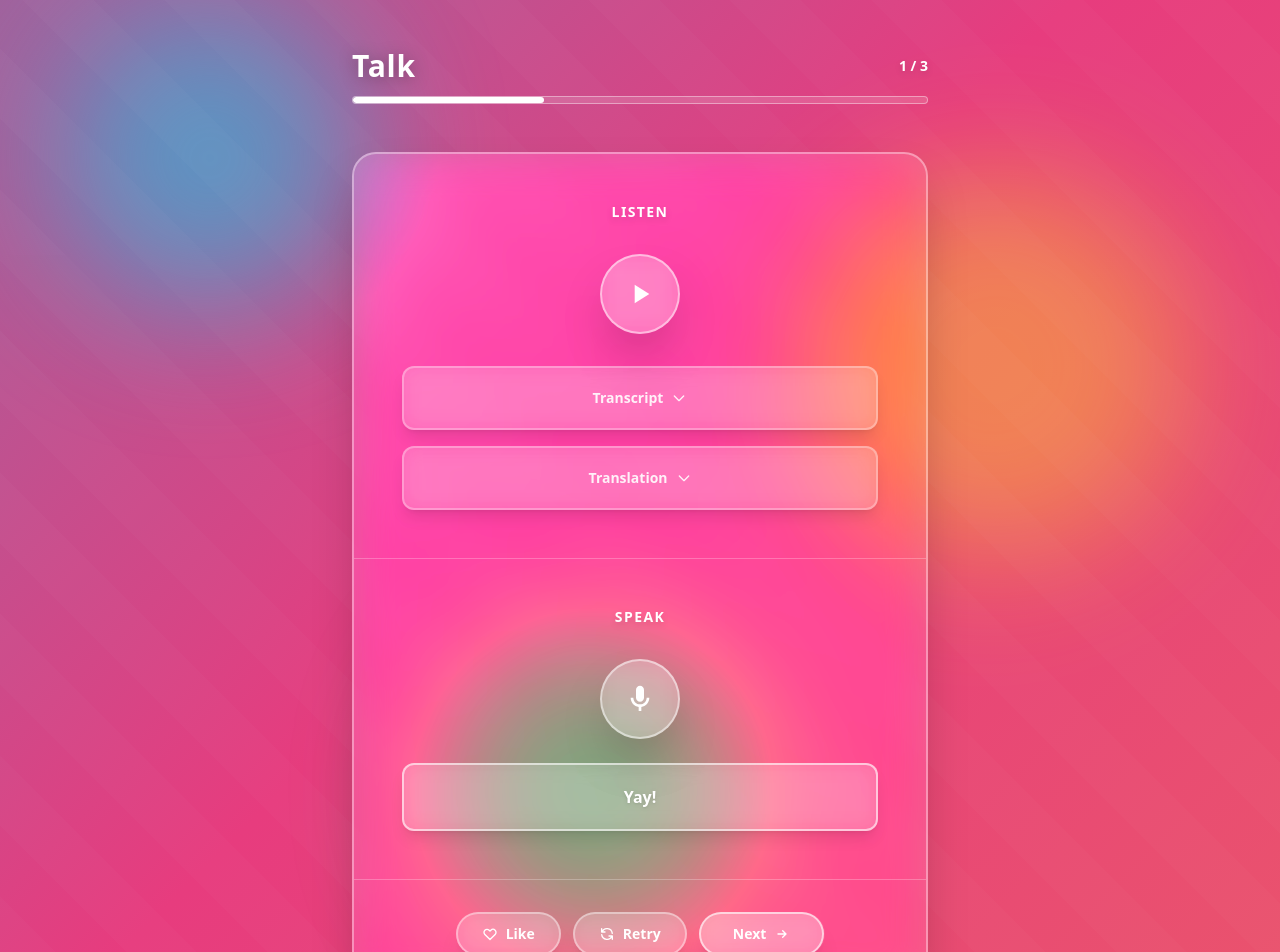
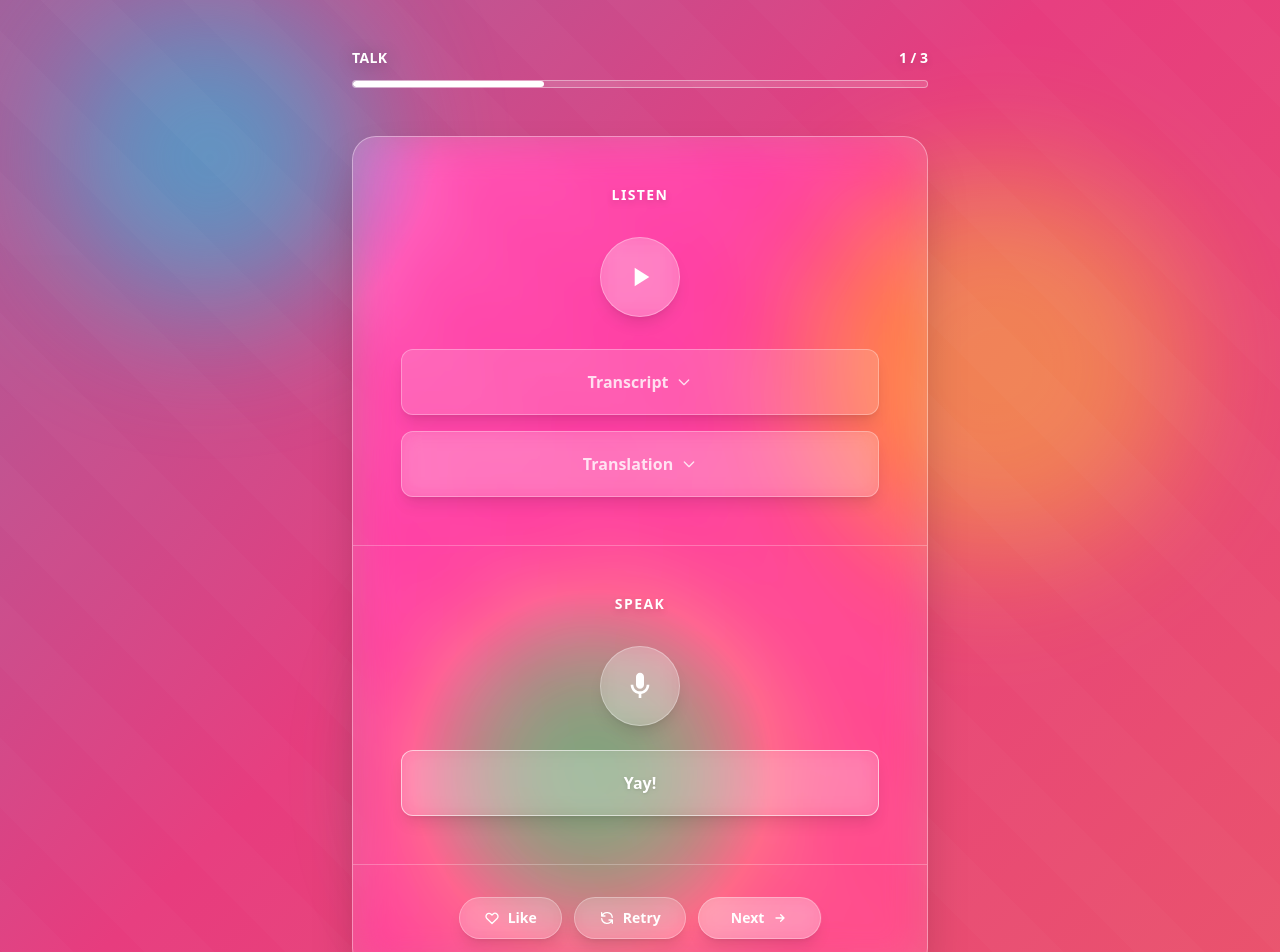
Before and after one commit to joshuafolkken/talk-svelte, a SvelteKit app: page / in a window 1280 px wide. Shown: the top 952 px of the page. Built offline with nearby package versions, Linux system fonts and the light colour scheme.

Commit message:
game screen #27 mono liquid

```diff
--- a/src/routes/+page.svelte
+++ b/src/routes/+page.svelte
@@ -37,9 +37,11 @@
 		if (is_playing) {
 			audio_element.pause()
 			is_playing = false
+			console.log('pause')
 		} else {
 			audio_element.play()
 			is_playing = true
+			console.log('play')
 		}
 	}
 
@@ -59,7 +61,7 @@
 		liked = !liked
 	}
 
-	function retry(): void {
+	async function retry(): Promise<void> {
 		show_transcript = false
 		show_translation = false
 		user_transcript = ''
@@ -67,8 +69,12 @@
 
 		if (audio_element && is_playing) {
 			audio_element.pause()
+			audio_element.currentTime = 0
 		}
 		is_playing = false
+
+		await new Promise((resolve) => setTimeout(resolve, 500))
+		play_audio()
 	}
 
 	function next_question(): void {
@@ -123,7 +129,7 @@
 		<div class="mb-12">
 			<div class="mb-3 flex items-center justify-between">
 				<h1
-					class="text-3xl font-bold tracking-wide text-white drop-shadow-[0_2px_8px_rgba(0,0,0,0.3)]"
+					class="text-sm font-bold tracking-wide text-white uppercase drop-shadow-[0_2px_8px_rgba(0,0,0,0.3)]"
 				>
 					Talk
 				</h1>
@@ -144,7 +150,7 @@
 
 		<!-- Main Card with STRONG Glass Effect -->
 		<div
-			class="overflow-hidden rounded-3xl border-2 border-white/40 shadow-2xl"
+			class="overflow-hidden rounded-3xl border border-white/40 shadow-2xl"
 			style="background: rgba(255, 255, 255, 0.1); backdrop-filter: blur(20px) saturate(180%);"
 		>
 			<!-- Audio Section-->
@@ -157,7 +163,7 @@
 				<div class="mb-8 flex justify-center">
 					<button
 						onclick={play_audio}
-						class="group relative flex h-20 w-20 items-center justify-center rounded-full border-2 border-white/50 text-white shadow-2xl transition-all duration-200 hover:scale-110 active:scale-95"
+						class="group relative flex h-20 w-20 items-center justify-center rounded-full border border-white/30 text-white shadow-lg transition-all duration-200 hover:scale-110 hover:border-white/60 hover:shadow-2xl active:scale-95"
 						style="background: rgba(255, 255, 255, 0.2); backdrop-filter: blur(10px);"
 					>
 						<svg class="h-8 w-8" fill="currentColor" viewBox="0 0 24 24">
@@ -178,16 +184,16 @@
 				<!-- Transcript Section -->
 				<button
 					onclick={toggle_transcript}
-					class="mb-4 w-full rounded-xl border-2 p-5 text-center shadow-lg transition-all duration-300 {show_transcript
+					class="mb-4 w-full rounded-xl border p-5 text-center shadow-lg transition-all duration-200 {show_transcript
 						? 'border-white/60 text-white'
-						: 'border-white/30 text-white/90 hover:border-white/50'}"
-					style="background: rgba(255, 255, 255, 0.15); backdrop-filter: blur(10px);"
+						: 'border-white/30 text-white/80 hover:scale-[1.02] hover:border-white/60 hover:bg-white/25 hover:shadow-2xl'}"
+					style="background: rgba(255, 255, 255, 0.15); back8drop-filter: blur(10px);"
 				>
 					{#if show_transcript}
 						<span class="text-base font-bold drop-shadow">{question.transcript}</span>
 					{:else}
 						<div class="flex items-center justify-center gap-2">
-							<span class="text-sm font-semibold">Transcript</span>
+							<span class="text-base font-semibold">Transcript</span>
 							<svg class="h-4 w-4" fill="none" stroke="currentColor" viewBox="0 0 24 24">
 								<path
 									stroke-linecap="round"
@@ -203,16 +209,16 @@
 				<!-- Translation Section -->
 				<button
 					onclick={toggle_translation}
-					class="w-full rounded-xl border-2 p-5 text-center shadow-lg transition-all duration-300 {show_translation
+					class="w-full rounded-xl border p-5 text-center shadow-lg transition-all duration-200 {show_translation
 						? 'border-white/60 text-white'
-						: 'border-white/30 text-white/90 hover:border-white/50'}"
+						: 'border-white/30 text-white/80 hover:scale-[1.02] hover:border-white/60 hover:bg-white/25 hover:shadow-2xl'}"
 					style="background: rgba(255, 255, 255, 0.15); backdrop-filter: blur(10px);"
 				>
 					{#if show_translation}
 						<span class="text-base font-bold drop-shadow">{question.translation}</span>
 					{:else}
 						<div class="flex items-center justify-center gap-2">
-							<span class="text-sm font-semibold">Translation</span>
+							<span class="text-base font-semibold">Translation</span>
 							<svg class="h-4 w-4" fill="none" stroke="currentColor" viewBox="0 0 24 24">
 								<path
 									stroke-linecap="round"
@@ -236,9 +242,9 @@
 				<div class="flex flex-col items-center gap-6">
 					<button
 						onclick={toggle_recording}
-						class="flex h-20 w-20 items-center justify-center rounded-full shadow-2xl transition-all duration-200 hover:scale-110 active:scale-95 {is_recording
-							? 'border-2 border-red-300/60 bg-red-500 text-white'
-							: 'border-2 border-white/50 text-white'}"
+						class="flex h-20 w-20 items-center justify-center rounded-full shadow-lg transition-all duration-200 hover:scale-110 hover:shadow-2xl active:scale-95 {is_recording
+							? 'animate-pulse border border-red-300/30 bg-red-500 text-white hover:border-red-300/60'
+							: 'border border-white/30 text-white hover:border-white/60'}"
 						style={is_recording
 							? ''
 							: 'background: rgba(255, 255, 255, 0.2); backdrop-filter: blur(10px);'}
@@ -258,14 +264,26 @@
 					</button>
 
 					<div
-						class="w-full rounded-xl border-2 p-5 text-center shadow-lg transition-all duration-300 {user_transcript
+						class="w-full rounded-xl border p-5 text-center shadow-lg transition-all duration-200 {user_transcript
 							? 'border-white/60 text-white'
-							: 'border-white/30 text-white/90'}"
+							: 'border-white/30 text-white/80'}"
 						style="background: rgba(255, 255, 255, 0.15); backdrop-filter: blur(10px);"
 					>
-						<span class="text-base font-semibold drop-shadow"
-							>{user_transcript ? user_transcript : 'Your Speech'}</span
-						>
+						{#if user_transcript}
+							<span class="text-base font-bold drop-shadow">{user_transcript}</span>
+						{:else}
+							<div class="flex items-center justify-center gap-2">
+								<span class="text-base font-semibold">Your Speech...</span>
+								<svg class="h-4 w-4" fill="none" stroke="currentColor" viewBox="0 0 24 24">
+									<path
+										stroke-linecap="round"
+										stroke-linejoin="round"
+										stroke-width="2"
+										d="M19 9l-7 7-7-7"
+									/>
+								</svg>
+							</div>
+						{/if}
 					</div>
 				</div>
 			</div>
@@ -277,9 +295,9 @@
 			>
 				<button
 					onclick={toggle_like}
-					class="flex items-center gap-2 rounded-full border-2 px-6 py-2.5 text-sm font-bold shadow-xl transition-all hover:scale-105 {liked
+					class="flex items-center gap-2 rounded-full border px-6 py-2.5 text-sm font-bold shadow-lg transition-all hover:scale-105 hover:shadow-2xl active:scale-95 {liked
 						? 'border-red-300/60 bg-red-500 text-white'
-						: 'border-white/40 text-white hover:border-white/60'}"
+						: 'border-white/30 text-white hover:border-white/60'}"
 					style={liked ? '' : 'background: rgba(255, 255, 255, 0.15); backdrop-filter: blur(10px);'}
 				>
 					<svg
@@ -300,7 +318,7 @@
 
 				<button
 					onclick={retry}
-					class="flex items-center gap-2 rounded-full border-2 border-white/40 px-6 py-2.5 text-sm font-bold text-white shadow-xl transition-all hover:scale-105 hover:border-white/60"
+					class="flex items-center gap-2 rounded-full border border-white/30 px-6 py-2.5 text-sm font-bold text-white shadow-lg transition-all hover:scale-105 hover:border-white/60 hover:shadow-2xl active:scale-95"
 					style="background: rgba(255, 255, 255, 0.15); backdrop-filter: blur(10px);"
 				>
 					<svg
@@ -321,7 +339,7 @@
 
 				<button
 					onclick={next_question}
-					class="flex items-center gap-2 rounded-full border-2 border-white/60 px-8 py-2.5 text-sm font-bold text-white shadow-xl transition-all hover:scale-105 hover:border-white/80 active:scale-95"
+					class="flex items-center gap-2 rounded-full border border-white/30 px-8 py-2.5 text-sm font-bold text-white shadow-lg transition-all hover:scale-105 hover:border-white/60 hover:shadow-2xl active:scale-95"
 					style="background: rgba(255, 255, 255, 0.25); backdrop-filter: blur(10px);"
 				>
 					Next
```
